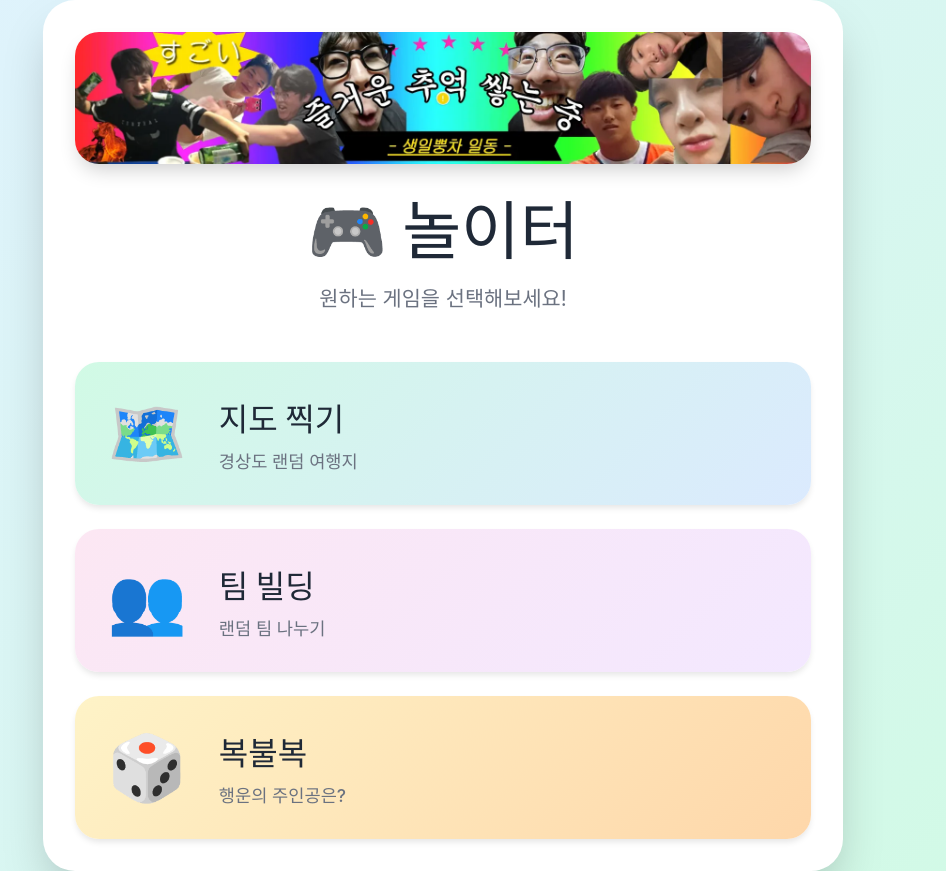
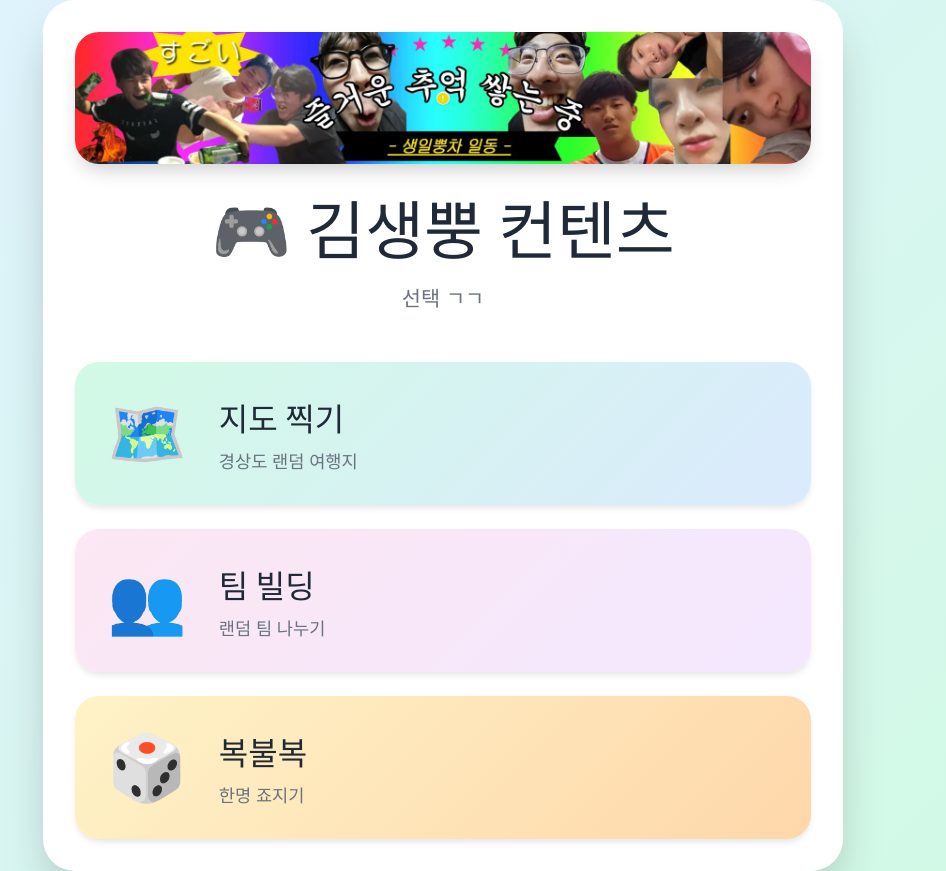
Before and after one commit to yjhannn/map-picker, a React (Vite) app: page / in a window 1280 px wide. Shown: the whole page, without its empty margins (197-1143 px from the left). Built offline with nearby package versions, Linux system fonts and the light colour scheme.

Commit message:
refactor : 제목 및 문구 수정

```diff
--- a/src/components/MainMenu.tsx
+++ b/src/components/MainMenu.tsx
@@ -14,8 +14,8 @@ export default function MainMenu({ onNavigate }: MainMenuProps) {
             className="team-image"
           />
         </div>
-        <h1 className="main-title">🎮 놀이터</h1>
-        <p className="main-subtitle">원하는 게임을 선택해보세요!</p>
+        <h1 className="main-title">🎮 김생뿡 컨텐츠</h1>
+        <p className="main-subtitle">선택 ㄱㄱ</p>
 
         <div className="menu-grid">
           <button className="menu-button map-button" onClick={() => onNavigate('map')}>
@@ -38,7 +38,7 @@ export default function MainMenu({ onNavigate }: MainMenuProps) {
             <div className="menu-icon">🎲</div>
             <div className="menu-text">
               <h2>복불복</h2>
-              <p>행운의 주인공은?</p>
+              <p>한명 죠지기</p>
             </div>
           </button>
         </div>
```
